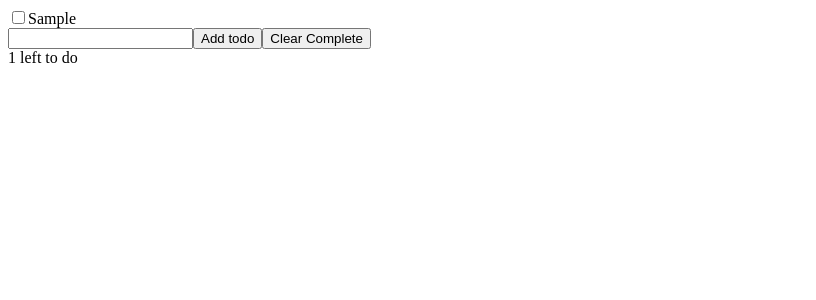
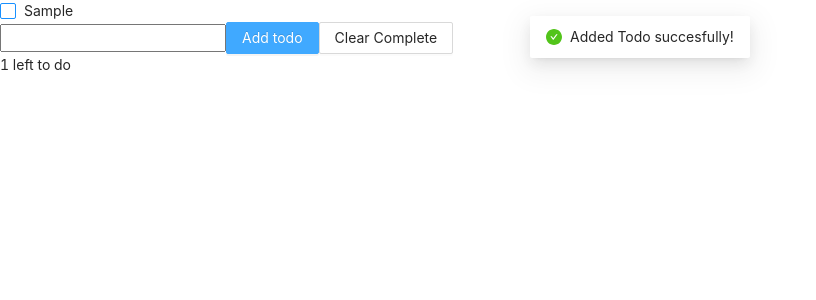
Before and after one commit to mlombardia/todo-list, a React (Create React App) app: page / in a window 1280 px wide. Both pictures are taken after typing "Sample" into the empty fields and a click on the button "Add todo". Shown: the top 300 px of the page, without its empty margins (0-816 px from the left). Built offline with nearby package versions, Linux system fonts and the light colour scheme.

Commit message:
added antd comps, must check input later

```diff
--- a/package.json
+++ b/package.json
@@ -6,6 +6,7 @@
     "@testing-library/jest-dom": "^5.11.9",
     "@testing-library/react": "^11.2.5",
     "@testing-library/user-event": "^12.7.1",
+    "antd": "^4.12.3",
     "react": "^17.0.1",
     "react-dom": "^17.0.1",
     "react-scripts": "4.0.2",
--- a/src/App.js
+++ b/src/App.js
@@ -1,11 +1,16 @@
 import React, {useState, useRef, useEffect} from 'react';
 import TodoList from './TodoList'
 import {v4 as uuidv4} from 'uuid'
+import 'antd/dist/antd.css'
+import { Button, Input, message} from 'antd'
 
 const LOCAL_STORAGE_KEY = 'todoApp.todos'
 
 function App() {
   const [todos, setTodos] = useState([])
+  const [inputText, setInputText]=useState({
+    input: ''
+  });
   const todoNameRef = useRef()
 
   useEffect(() => {
@@ -26,24 +31,43 @@ function App() {
 
   function handleAddTodo(e){
     const name = todoNameRef.current.value
-    if(name === '') return
+    if(name === ''){
+      message.error("Must add a name")
+      return
+    }
     setTodos(prevTodos => {
       return [...prevTodos, {id: uuidv4(), name: name, complete: false}]
     })
     todoNameRef.current.value = null
+    message.success("Added Todo succesfully!")
   }
+
+  // function handleAddTodo2(e){
+  //   const name = inputText
+  //   if(name === ''){
+  //     message.error("Must add a name")
+  //     return
+  //   }
+  //   setTodos(prevTodos => {
+  //     return [...prevTodos, {id: uuidv4(), name: name, complete: false}]
+  //   })
+  //   inputText.value = null
+  //   message.success("Added Todo succesfully!")
+  // }
 
   function handleClearTodos(){
     const newTodos = todos.filter(todo => !todo.complete)
     setTodos(newTodos)
+    message.success("Cleared completed Todos!")
   }
 
   return (
     <>
       <TodoList todos = {todos} toggleTodo = {toggleTodo}/>
-      <input ref={todoNameRef} type="text" />
-      <button onClick={handleAddTodo}>Add todo</button>
-      <button onClick={handleClearTodos}>Clear Complete</button>
+      {/* <Input placeholder = "sarasa" name="input"/> */}
+      <input ref={todoNameRef} />
+      <Button type="primary" onClick={handleAddTodo}>Add todo</Button>
+      <Button onClick={handleClearTodos}>Clear Complete</Button>
       <div>{todos.filter(todo => !todo.complete).length} left to do</div>
     </>
   )
--- a/src/Todo.js
+++ b/src/Todo.js
@@ -1,15 +1,23 @@
 import React from 'react'
+import 'antd/dist/antd.css'
+import {Checkbox} from 'antd'
 
 export default function Todo({todo, toggleTodo}) {
     function handleTodoClick(){
         toggleTodo(todo.id)
     }
+
+    function onChange(){
+        toggleTodo(todo.id)
+    }
+
     return (
         <div>
-            <label>
+            {/* <label>
                 <input type="checkbox" checked={todo.complete} onChange = {handleTodoClick}/>
                 {todo.name}
-            </label>
+            </label> */}
+            <Checkbox onChange={onChange}>{todo.name}</Checkbox>
         </div>
     )
 }
```
Also changed, not shown: 1 other file (tests, documents, lock files or other folders).
